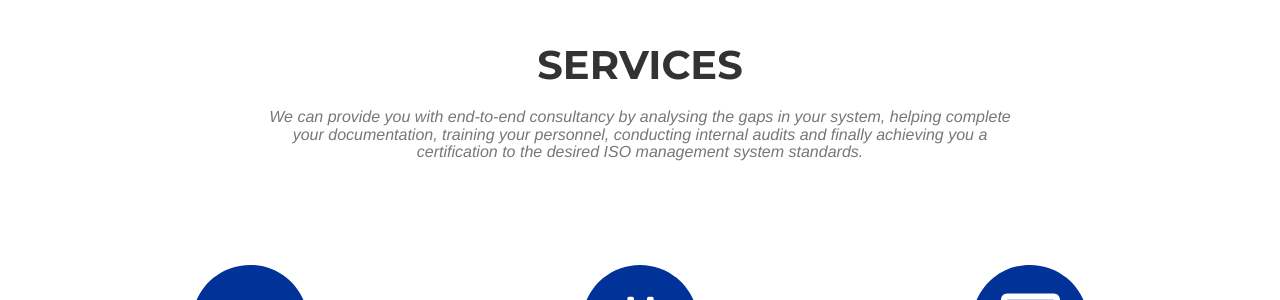
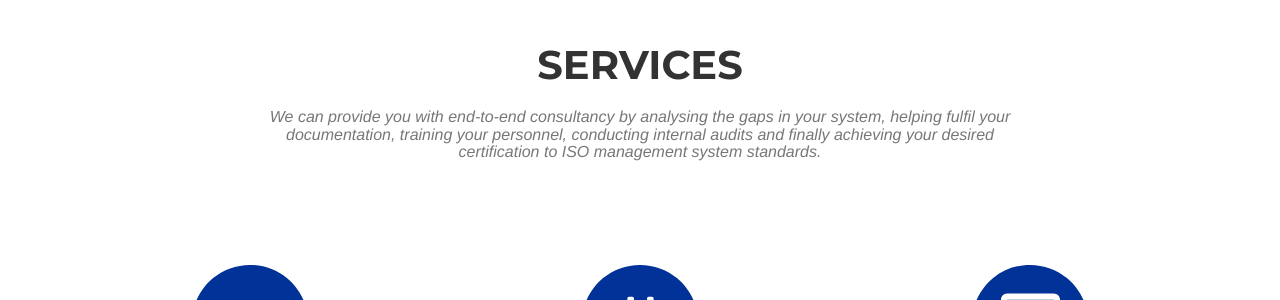
Before and after one commit to ISO-Audit-Guru/ISO-Audit-Guru.github.io, a Jekyll site: the page built from index.html, in a window 1280 px wide and 900 px high, scrolled down 2874 px. Shown: the part 152-452 px from the top of the window. Built offline with Jekyll 4.4.1, drawn with Linux system fonts in a browser that asks for light colours; nearby versions of some CDN libraries; some web fonts are replaced.

Commit message:
Update services.html

```diff
--- a/_includes/services.html
+++ b/_includes/services.html
@@ -4,8 +4,8 @@
             <div class="row">
                 <div class="col-lg-offset-2 col-lg-8 text-center">
                     <h1 class="section-heading">Services</h1>
-                    <h3 class="section-subheading text-muted">We can provide you with end-to-end consultancy by analysing the gaps in your system, helping complete your documentation, training your personnel, conducting internal audits and finally achieving you a certification to
-                    the desired ISO management system standards.</h3>
+                    <h3 class="section-subheading text-muted">We can provide you with end-to-end consultancy by analysing the gaps in your system, helping fulfil your documentation, training your personnel, conducting internal audits and finally achieving your                     desired certification to
+ISO management system standards.</h3>
                 </div>
             </div>
             <div class="row text-center">
```
